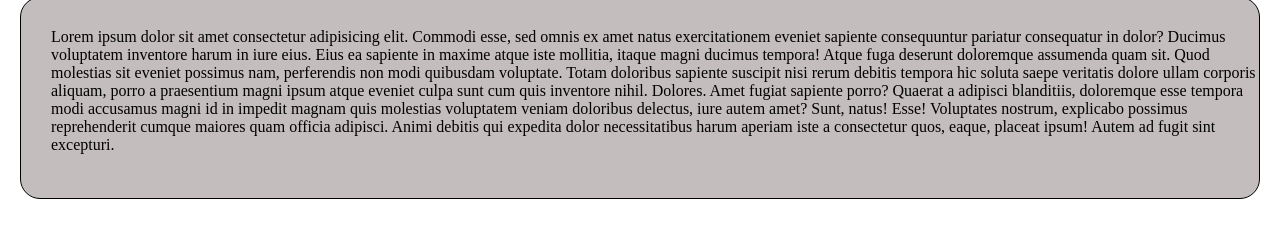
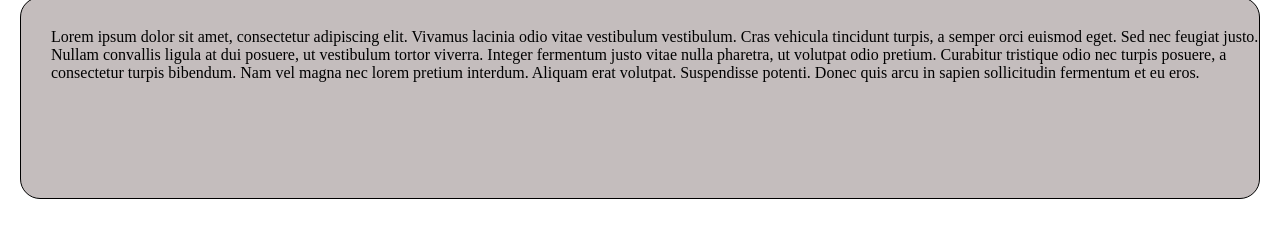
Before and after one commit to hangodek/project_restaurantpage, a website built with webpack: page src/index.html in a window 1280 px wide. Shown: the part 610-848 px from the top of the page. Built offline with nearby package versions, Linux system fonts and the light colour scheme.

Commit message:
Completed the pageload module

```diff
--- a/src/index.html
+++ b/src/index.html
@@ -23,16 +23,7 @@
     </div>
 
     <div id="content">
-        <h1>The Best Restaurant in the World</h1>
-        <div class="contentText">
-            <blockquote>
-                <p>Lorem ipsum dolor sit amet consectetur adipisicing elit. Commodi esse, sed omnis ex amet natus exercitationem eveniet sapiente consequuntur pariatur consequatur in dolor? Ducimus voluptatem inventore harum in iure eius.
-                Eius ea sapiente in maxime atque iste mollitia, itaque magni ducimus tempora! Atque fuga deserunt doloremque assumenda quam sit. Quod molestias sit eveniet possimus nam, perferendis non modi quibusdam voluptate.
-                Totam doloribus sapiente suscipit nisi rerum debitis tempora hic soluta saepe veritatis dolore ullam corporis aliquam, porro a praesentium magni ipsum atque eveniet culpa sunt cum quis inventore nihil. Dolores.
-                Amet fugiat sapiente porro? Quaerat a adipisci blanditiis, doloremque esse tempora modi accusamus magni id in impedit magnam quis molestias voluptatem veniam doloribus delectus, iure autem amet? Sunt, natus! Esse!
-                Voluptates nostrum, explicabo possimus reprehenderit cumque maiores quam officia adipisci. Animi debitis qui expedita dolor necessitatibus harum aperiam iste a consectetur quos, eaque, placeat ipsum! Autem ad fugit sint excepturi.</p>
-            </blockquote>
-        </div>
+
     </div>
 
 </body>
--- a/src/index.js
+++ b/src/index.js
@@ -1,3 +1,6 @@
 import './styles.css';
+import loadPage from './pageload.js'
+
+loadPage();
 
 console.log("Haloooo")
--- /dev/null
+++ b/src/pageload.js
@@ -0,0 +1,20 @@
+function loadPage() {
+    const myContent = document.querySelector("#content");
+
+    const first = document.createElement("h1");
+    first.textContent = "The Best Restaurant in the World";
+
+    const second = document.createElement("div")
+    second.classList.add("contentText");
+
+    const secondChild1 = document.createElement("blockquote")
+    const secondChildChild = document.createElement("p");
+    secondChildChild.textContent = "Lorem ipsum dolor sit amet, consectetur adipiscing elit. Vivamus lacinia odio vitae vestibulum vestibulum. Cras vehicula tincidunt turpis, a semper orci euismod eget. Sed nec feugiat justo. Nullam convallis ligula at dui posuere, ut vestibulum tortor viverra. Integer fermentum justo vitae nulla pharetra, ut volutpat odio pretium. Curabitur tristique odio nec turpis posuere, a consectetur turpis bibendum. Nam vel magna nec lorem pretium interdum. Aliquam erat volutpat. Suspendisse potenti. Donec quis arcu in sapien sollicitudin fermentum et eu eros."
+
+    secondChild1.appendChild(secondChildChild);
+    second.appendChild(secondChild1);
+    myContent.appendChild(first);
+    myContent.appendChild(second);
+}
+
+export default loadPage;
```
